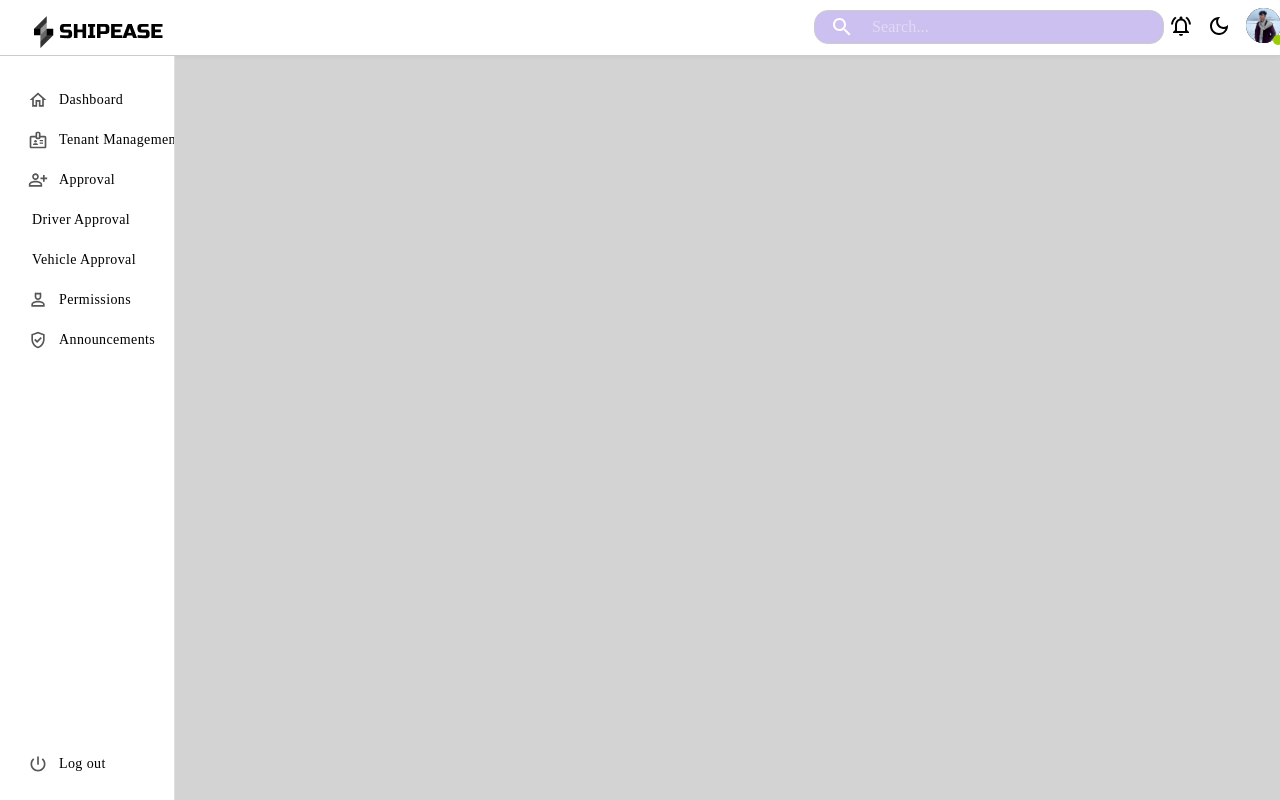
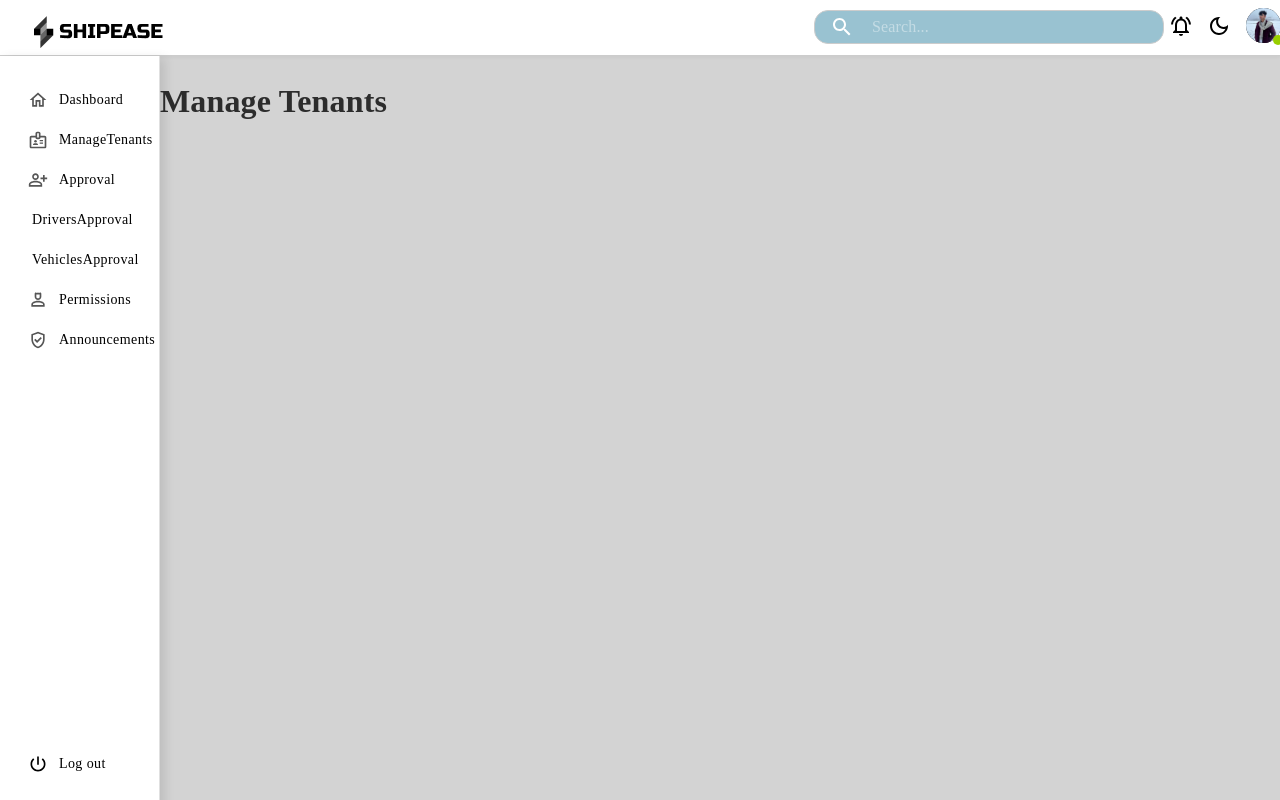
Before and after one commit to Final-Year-Project-ShipEase/shipease-frontend, a React (Create React App) app: page /managetenants in a window 1280 px wide. Built offline with nearby package versions, Linux system fonts and the light colour scheme.

Commit message:
Theme Updated.

```diff
--- a/src/App.js
+++ b/src/App.js
@@ -24,9 +24,9 @@ const App = () => {
                 <Route path="/" element={<SignIn />} />
                 <Route path="dashboard" element={<AdminDashboard />} />
                 <Route path="managetenants" element={<ManageTenants />} />
-                <Route path="approval/drivers" element={<DriversApproval />} />
+                <Route path="driversapproval" element={<DriversApproval />} />
                 <Route
-                  path="approval/vehicles"
+                  path="vehiclesapproval"
                   element={<VehiclesApproval />}
                 />
                 <Route path="permissions" element={<Permissions />} />
--- a/src/admin/components/navbar/navbar.jsx
+++ b/src/admin/components/navbar/navbar.jsx
@@ -1,4 +1,5 @@
 import React from 'react';
+import { useTheme } from '@mui/material/styles';
 import { AppBar, Box, Toolbar } from '@mui/material';
 import { appBarStyles } from './config.js';
 import UserInfo from './userInfo';
@@ -6,6 +7,7 @@ import InputBase from '@mui/material/InputBase';
 import SearchIcon from '@mui/icons-material/Search';
 
               const Navbar = () => {
+const theme = useTheme();
                 return (
                   <Box
                     sx={{
@@ -48,18 +50,18 @@ import SearchIcon from '@mui/icons-material/Search';
                               sx={{
                                 border: '1px solid #ccc',
                                 borderRadius: '14px',
-                                backgroundColor: 'rgba(126, 98, 215, 0.4)',
+                                backgroundColor: theme.palette.buttonSidebar.main,
                                 paddingLeft: '15px',
                                 marginTop: '-3%',
                                 width: '350px',
-                                color: "white"
+                                color: theme.palette.buttonSidebar.ColorActiveHover,
                               }}
                               placeholder="Search..."
                               inputProps={{ 'aria-label': 'search' }}
                               startAdornment={
                                 <SearchIcon
                                   sx={{
-                                    color: 'white',
+                                    color: theme.palette.buttonSidebar.ColorActiveHover,
                                     marginRight: '18px',
                                   }}
                                 />
--- a/src/admin/components/sidebar/navItems.jsx
+++ b/src/admin/components/sidebar/navItems.jsx
@@ -3,16 +3,16 @@ import PersonAddAltOutlinedIcon from '@mui/icons-material/PersonAddAltOutlined';
 import Person4OutlinedIcon from '@mui/icons-material/Person4Outlined';
 import BadgeOutlinedIcon from '@mui/icons-material/BadgeOutlined';
 import GppGoodOutlinedIcon from '@mui/icons-material/GppGoodOutlined';
+const NavigationItems = [
 
-const NavigationItems = [
   {
     name: 'Dashboard',
     link: '/dashboard',
     icon: <HomeOutlinedIcon style={{ color: '#565656' }} />,
   },
   {
-    name: 'Tenant Management',
-    link: '/managetenants',
+    name: 'ManageTenants',
+    link: '/manageTenants',
     icon: <BadgeOutlinedIcon style={{ color: '#565656' }} />,
   },
   {
@@ -20,12 +20,12 @@ const NavigationItems = [
     icon: <PersonAddAltOutlinedIcon style={{ color: '#565656' }} />,
   },
   {
-    name: 'Driver Approval',
-    link: '/approval/drivers',
+    name: 'DriversApproval',
+    link: '/driversApproval',
   },
   {
-    name: 'Vehicle Approval',
-    link: '/approval/vehicles',
+    name: 'VehiclesApproval',
+    link: '/vehiclesApproval',
   },
   {
     name: 'Permissions',
@@ -39,4 +39,4 @@ const NavigationItems = [
   },
 ];
 
-export default NavigationItems;
+  export default NavigationItems;
--- a/src/admin/components/sidebar/sidebar.jsx
+++ b/src/admin/components/sidebar/sidebar.jsx
@@ -1,21 +1,22 @@
 import React, { useState } from 'react';
-import { Box, Button, Drawer, useTheme} from '@mui/material';
+import { Box, Button, Drawer, useTheme } from '@mui/material';
 import PowerSettingsNewOutlinedIcon from '@mui/icons-material/PowerSettingsNewOutlined';
 import { useLocation, useNavigate } from 'react-router-dom';
 import NavigationItems from './navItems';
 
-
-const Sidebar = ({ leftSpan}) => {
-  const theme = useTheme();
-  const widthVal = (leftSpan / 11) * 100;
+const Sidebar = ({ leftSpan }) => {
+  const widthVal = (leftSpan / 12) * 100;
   const [activeButton, setActiveButton] = useState('');
   const navigate = useNavigate();
   const location = useLocation();
+  const theme = useTheme();
 
   const handleClick = (item) => {
     navigate(item.link);
     setActiveButton(item.name);
   };
+
+
 
   React.useEffect(() => {
     const currentPath = location.pathname;
@@ -23,7 +24,8 @@ const Sidebar = ({ leftSpan}) => {
     const currentPathNameCapitalized =
       currentPathName.charAt(0).toUpperCase() + currentPathName.slice(1);
             setActiveButton(currentPathNameCapitalized);
-    }, [location])
+            console.log("Current Path Name Capitalized:", currentPathNameCapitalized);
+  }, [location]);
 
   const CustomButton = ({ item, sx }) => {
     const isActive = activeButton === item.name;
@@ -34,27 +36,23 @@ const Sidebar = ({ leftSpan}) => {
           ...sx,
           display: 'flex',
           padding: '16px 16px 16px 32px',
-            alignItems: "left",
+          alignItems: 'left',
           gap: '3px',
           alignSelf: 'stretch',
           overflow: 'hidden',
-            color: isActive ? theme.palette.buttonSidebar.colorActiveHover : theme.palette.buttonSidebar.ColorActive,
+          color: theme.palette.buttonSidebar.ColorActive,
           textOverflow: 'ellipsis',
           whiteSpace: 'nowrap',
-            fontFamily: 'latoregular',
           fontSize: '14px',
           textTransform: 'none',
           fontWeight: isActive ? 550 : 400,
           lineHeight: '140%',
           height: '40px',
           justifyContent: 'left',
-            borderRight: isActive ? '4px solid #0061FF' : 'none',
-            backgroundColor: isActive ? theme.palette.buttonSidebar.BackgroundColorActiveHover : theme.palette.buttonSidebar.BackgroundColorActive,
+          borderRight: isActive ? theme.palette.buttonSidebar.borderright : 'none',
+          backgroundColor: isActive ? theme.palette.buttonSidebar.main : theme.palette.buttonSidebar.BackgroundColorActive,
             '&:hover': {
               backgroundColor: theme.palette.buttonSidebar.main,
-              '&:hover': {
-                color: theme.palette.buttonSidebar.hovertextcolor,
-              },
             },
         }}
         onClick={() => handleClick(item)}
@@ -79,6 +77,7 @@ const Sidebar = ({ leftSpan}) => {
           py: '24px',
           width: `${widthVal}%`,
           backgroundColor: theme.palette.buttonSidebar.hovertextcolor,
+          boxShadow: theme.palette.buttonSidebar.sidebarshadow,
         },
       }}
     >
@@ -100,7 +99,7 @@ const Sidebar = ({ leftSpan}) => {
           item={{
             name: 'Log out',
             link: '/dashboard',
-              icon: <PowerSettingsNewOutlinedIcon style={{ color: '#565656' }} />,
+            icon: <PowerSettingsNewOutlinedIcon style={{ color: theme.palette.buttonSidebar.ColorActive }} />,
           }}
           sx={{ marginTop: 'auto' }}
         />
--- a/src/admin/pages/layout/layout.jsx
+++ b/src/admin/pages/layout/layout.jsx
@@ -1,6 +1,8 @@
 import React from 'react';
 import { Grid, useTheme } from '@mui/material';
 import { Outlet } from 'react-router-dom';
+import Navbar from '../../components/navbar/navbar';
+import Sidebar from '../../components/sidebar/sidebar';
 
 const Layout = () => {
   const theme = useTheme();
@@ -8,7 +10,7 @@ const Layout = () => {
   const rigthSpan = 12 - leftSpan;
   return (
     <>
-      {/* <Navbar />
+      <Navbar />
       <Grid container>
         <Grid
           item
@@ -19,7 +21,6 @@ const Layout = () => {
         >
           <Sidebar leftSpan={leftSpan} />
         </Grid>
-        */}
         <Grid
           item
           md={rigthSpan}
@@ -31,6 +32,7 @@ const Layout = () => {
         >
           <Outlet context={[rigthSpan, leftSpan]} />
         </Grid>
+      </Grid>
     </>
   );
 };
--- a/src/admin/pages/manageTenants/manageTenants.jsx
+++ b/src/admin/pages/manageTenants/manageTenants.jsx
@@ -1,33 +1,10 @@
-
-import { Grid } from '@mui/material';
-import Navbar from '../../../admin/components/navbar/navbar';
-import Sidebar from '../../../admin/components/sidebar/sidebar';
-import React, { useEffect, useRef } from 'react';
+import React from 'react';
 
 const ManageTenants = () => {
-  const leftSpan = 1.5;
-  const sidebarButtonRef = useRef(null);
-
-  useEffect(() => {
-    sidebarButtonRef.current.focus();
-  }, []);
-
   return (
-    <box>
-      <Navbar />
-      <Grid container>
-        <Grid
-          item
-          md={leftSpan}
-          xs={leftSpan}
-          lg={leftSpan}
-          sx={{ backgroundColor: '#FAFAFA' }}
-        >
-          <Sidebar leftSpan={leftSpan} />
-          <button ref={sidebarButtonRef}>Sidebar Button</button>
-        </Grid>
-      </Grid>
-    </box>
+    <div>
+    <h1>Manage Tenants</h1>
+    </div>
   );
 };
 
--- a/src/admin/pages/vehiclesApproval/vehiclesApproval.jsx
+++ b/src/admin/pages/vehiclesApproval/vehiclesApproval.jsx
@@ -1,6 +1,6 @@
 import React from 'react';
 
-const VehiclesApproval = () => {
+const Vehiclesapproval = () => {
   return (
     <div>
       <h1>Vehicles Approval</h1>
@@ -8,4 +8,4 @@ const VehiclesApproval = () => {
   );
 };
 
-export default VehiclesApproval;
+export default Vehiclesapproval;
--- a/src/theme.js
+++ b/src/theme.js
@@ -25,12 +25,14 @@ const theme = createTheme({
       border: '#000000',
     },
     buttonSidebar: {
-      main:  'rgba(126, 98, 215, 0.4)',
+      main:  'rgba(0, 102, 140, 0.4)',
       ColorActive: 'black',
       ColorActiveHover: 'white',
       BackgroundColorActive: 'transparent',
-      BackgroundColorActiveHover: '#7E62D7',
+      BackgroundColorActiveHover: 'rgba(0, 102, 140, 1)',
       hovertextcolor: 'white',
+      borderright: '4px solid rgba(0, 102, 140, 1)',
+      sidebarshadow: '5px 2px 10px rgba(0, 0, 0, 0.1)',
     },
     page:{
       main: 'lightgray',
```
Lines whose indentation alone changed are shown as unchanged.
